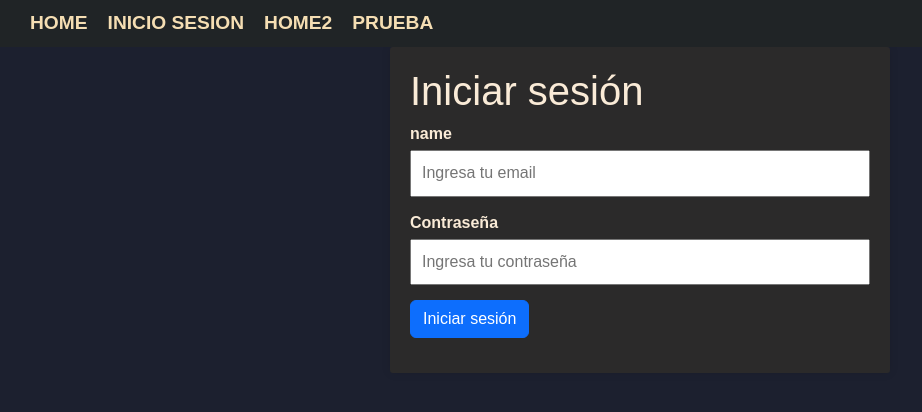
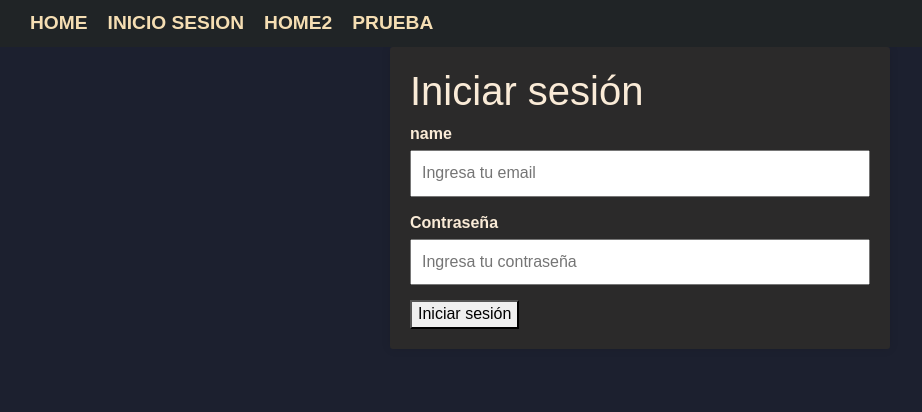
Before and after one commit to GustavoNeiraGonzalez/mitosDjango, a React (Create React App) app in the folder client/: page /login in a window 1280 px wide. Shown: the top 412 px of the page, without its empty margins (0-922 px from the left). Built offline with nearby package versions, Linux system fonts and the light colour scheme.

Commit message:
solucionado error boton refrescaba la pagina sin motivo o razon alguna

```diff
--- a/client/src/pages/login/Login.jsx
+++ b/client/src/pages/login/Login.jsx
@@ -5,20 +5,19 @@ export default function Login() {
   const [username,setUsername] = useState('');
   const [password,setPassword] = useState('');
   //funcion para utilizar en el button
-  const HandleClick   = () => {
+  const HandleClick = (e) => {
+      e.preventDefault()
     //useEffect para logear y guardar el token en el localstorage
-    useEffect(()=>{
       axios.post("http://127.0.0.1:8000/api/token/",{
           username:username,
           password:password
       })
       .then((response)=>(
-        console.log("asd")
+        console.log(response.data.access)
       ))
       .catch(err =>{
-        console.log(err)
+        console.log(err.message)
       })
-    },[])
   }
 
 
@@ -42,9 +41,8 @@ export default function Login() {
               setPassword(e.target.value);
           }}/>
           </div>
-          <div className={style.formGroup}>
-            <button type="submit" className="btn btn-primary" onClick={() => HandleClick()}>Iniciar sesión</button>
-          </div>
+            <button
+            onClick={HandleClick}>Iniciar sesión</button>
         </form>
       </div>
     </div>
```
